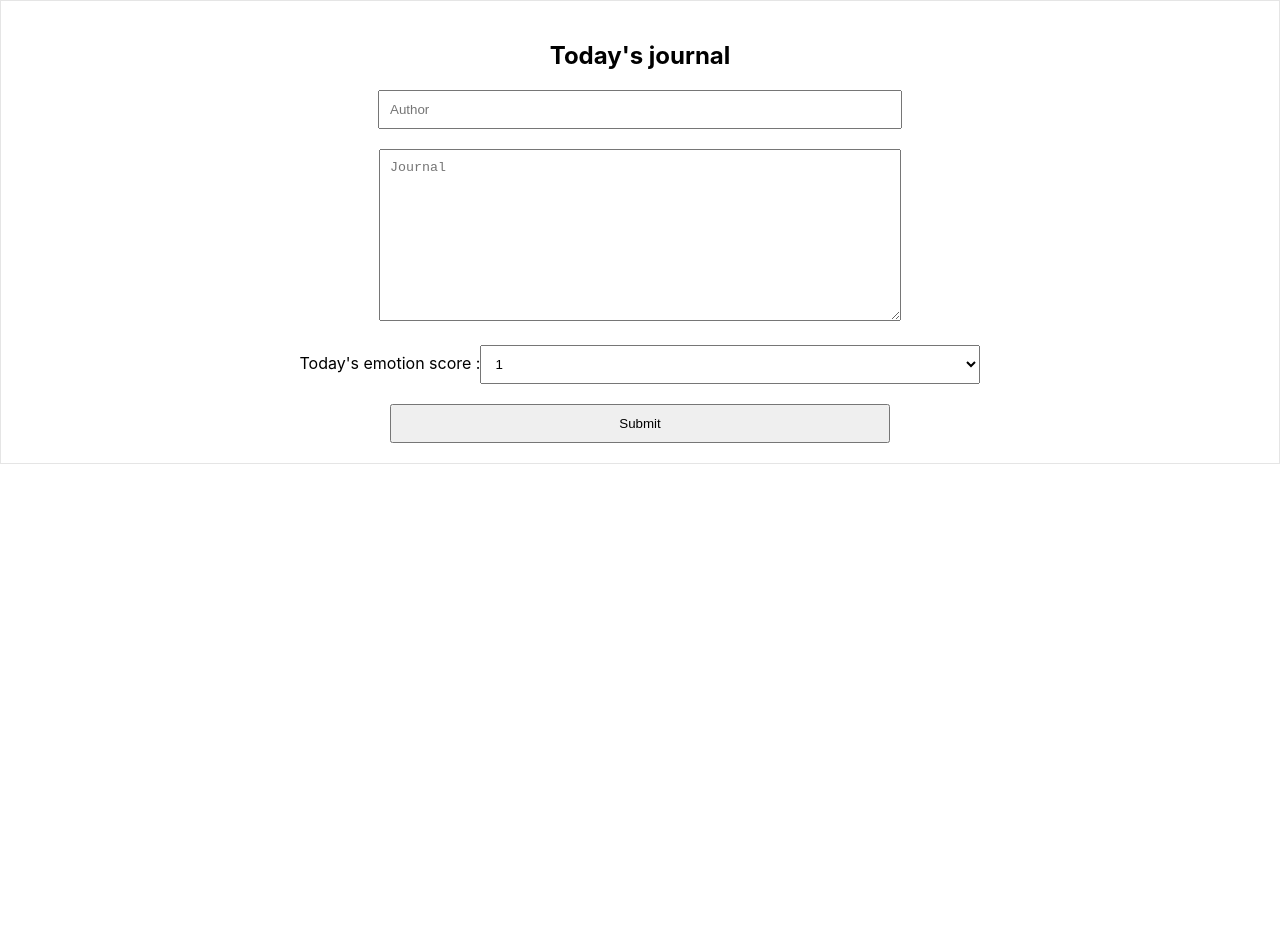
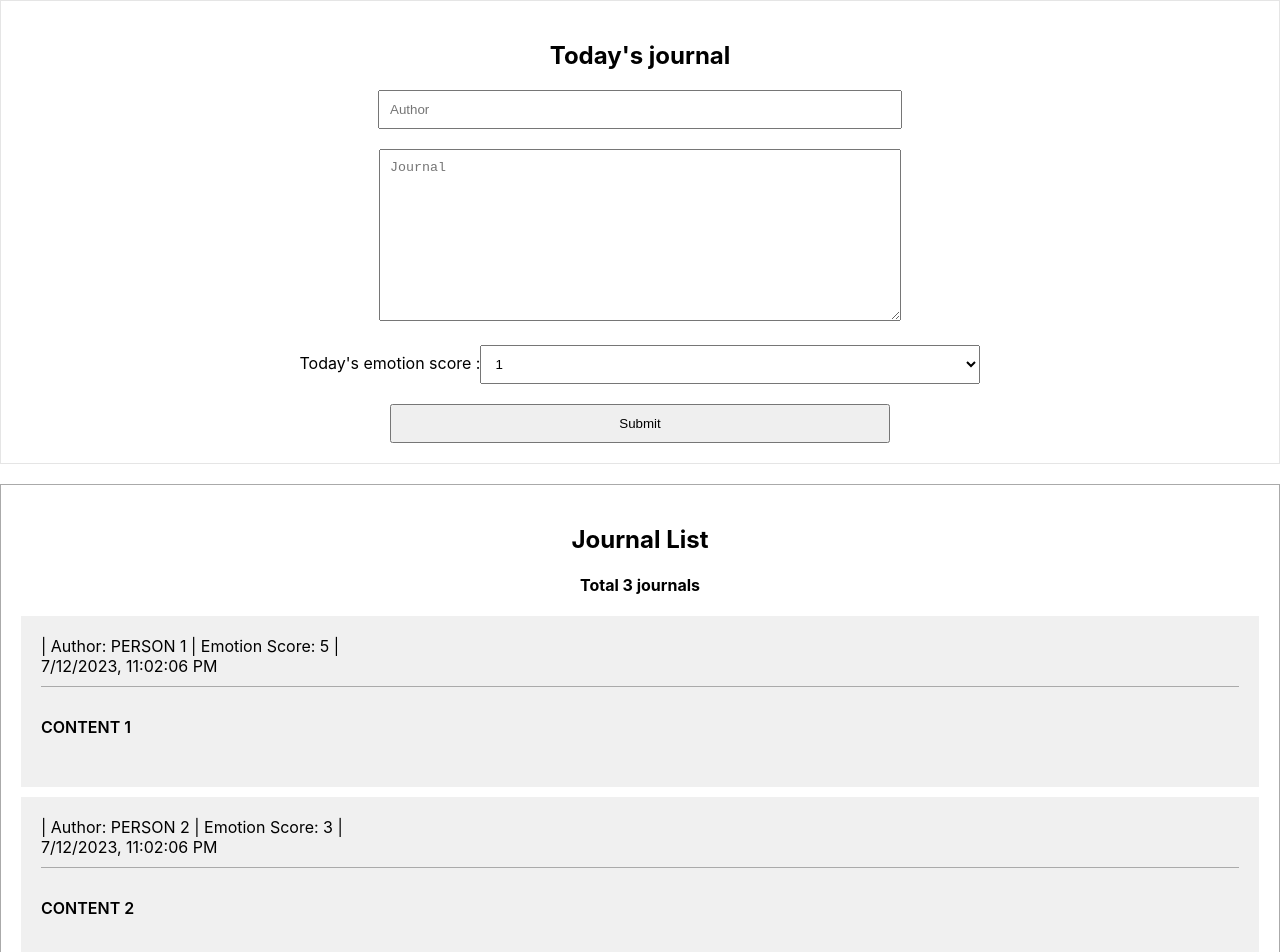
Before and after one commit to hyewon93/react, a React (Create React App) app in the folder simple-journal/: page / in a window 1280 px wide. Shown: the top 952 px of the page. Before the commit the page ends 800 px from the top, so only its background shows below. Built offline with nearby package versions, Linux system fonts and the light colour scheme.

Commit message:
Add JournalList and JournalItem

```diff
--- a/simple-journal/src/App.js
+++ b/simple-journal/src/App.js
@@ -1,10 +1,39 @@
 import './App.css';
 import JournalEditor from "./components/JournalEditor"
+import JournalList from "./components/JournalList"
 
 const App = () => {
+
+  JournalList.defaultProps = {journalList: []}
+
+  const dummyList = [
+    {
+      id: 1,
+      author: "PERSON 1",
+      content: "CONTENT 1",
+      emotion: 5,
+      create_date: new Date().getTime()
+    },
+    {
+      id: 2,
+      author: "PERSON 2",
+      content: "CONTENT 2",
+      emotion: 3,
+      create_date: new Date().getTime()
+    },
+    {
+      id: 3,
+      author: "PERSON 3",
+      content: "CONTENT 3",
+      emotion: 1,
+      create_date: new Date().getTime()
+    }
+  ];
+
   return (
     <div className="App">
       <JournalEditor />
+      <JournalList journalList={dummyList}/>
     </div>
   )
 }
--- /dev/null
+++ b/simple-journal/src/components/JournalItem.css
@@ -0,0 +1,4 @@
+.JournalItem { background-color:rgb(240,240,240);margin:0 0 10px 0;padding:20px; }
+.JournalItem .info { border-bottom:1px solid #aaa;margin:0 0 10px 0;padding:0 0 10px 0;}
+.JournalItem .date { color:#aaa; }
+.JournalItem .content { font-weight:600;margin:30px 0; }
--- /dev/null
+++ b/simple-journal/src/components/JournalItem.js
@@ -0,0 +1,19 @@
+import './JournalItem.css';
+
+const JournalItem = ({item}) => {
+
+    return (
+        <div className="JournalItem">
+            <div className="info">
+                <span className="author_info">
+                    | Author: {item.author} | Emotion Score: {item.emotion} |
+                </span>
+                <br />
+                <span className="Date">{new Date(item.create_date).toLocaleString()}</span>
+            </div>
+            <div className="content">{item.content}</div>
+        </div>
+    )
+}
+
+export default JournalItem;
--- /dev/null
+++ b/simple-journal/src/components/JournalList.css
@@ -0,0 +1,2 @@
+.JournalList { border:1px solid #aaa; padding:20px; margin:20px 0 0 0; }
+.JournalList h2,h4 { text-align:center; }
--- /dev/null
+++ b/simple-journal/src/components/JournalList.js
@@ -0,0 +1,18 @@
+import './JournalList.css';
+import JournalItem from './JournalItem.js';
+
+const JournalList = ({journalList}) => {
+    return (
+        <div className="JournalList">
+            <h2>Journal List</h2>
+            <h4>Total {journalList.length} journals</h4>
+            <div>
+                {journalList.map((item) => {
+                    return <JournalItem item={item} />
+                })}
+            </div>
+        </div>
+    );
+};
+
+export default JournalList;
```
